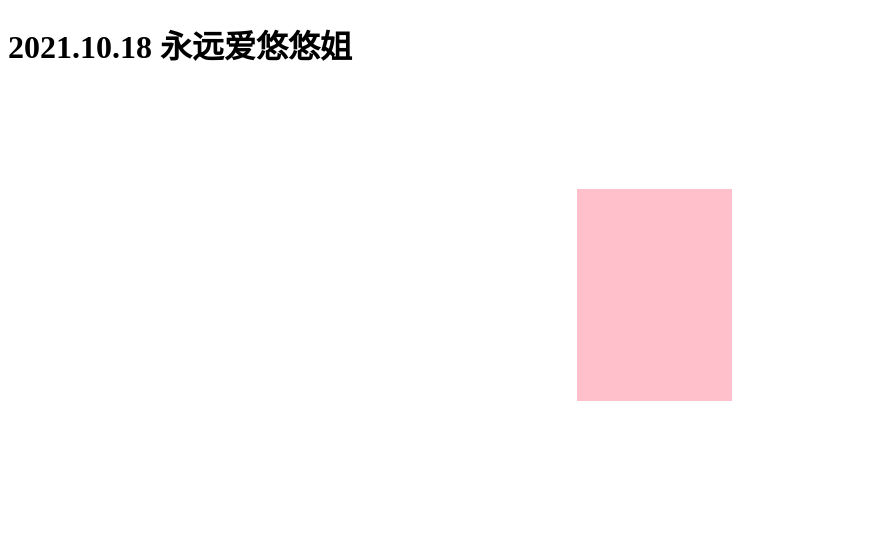
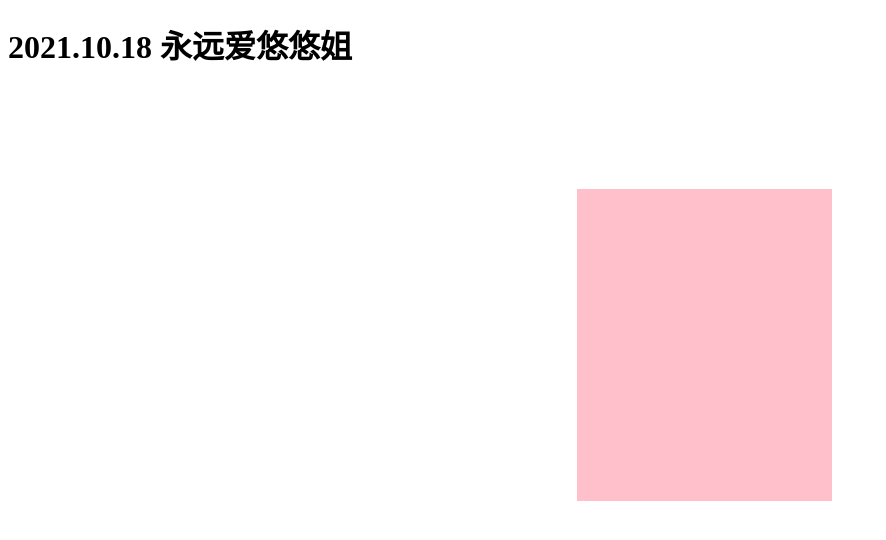
Before and after one commit to LiplusCu/cyrlove, a plain HTML site: page index.html in a window 1280 px wide. Shown: the whole page, without its empty margins (0-886 px from the left). Drawn offline with Linux system fonts and the light colour scheme.

Commit message:
Update index.html

```diff
--- a/index.html
+++ b/index.html
@@ -15,9 +15,9 @@
 
          float: left;
 
-         width: 155px;
+         width: 255px;
 
-         height: 212px;
+         height: 312px;
 
          background-color: pink;
 
@@ -35,11 +35,11 @@
 
          position: absolute;
 
-         top: -212px;
+         top: -312px;
 
-         width: 155px;
+         width: 255px;
 
-         height: 212px;
+         height: 312px;
 
          transition: 1s;
 
@@ -55,7 +55,7 @@
 
          from{
 
-           top:-212px;
+           top:-312px;
 
          }
 
@@ -97,7 +97,7 @@
 
          <h2>\陈悠然/</h2>
 
-         <p>狠狠爱啊狠狠爱啊狠狠爱啊</p>
+         <p>啵啵啵啵啵啵啵啵狠狠爱啊狠狠爱啊狠狠爱啊</p>
 
       </div>
 
```
